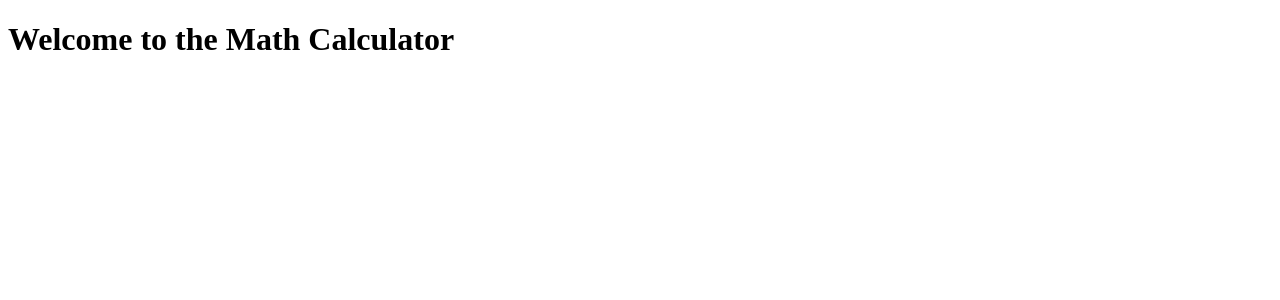
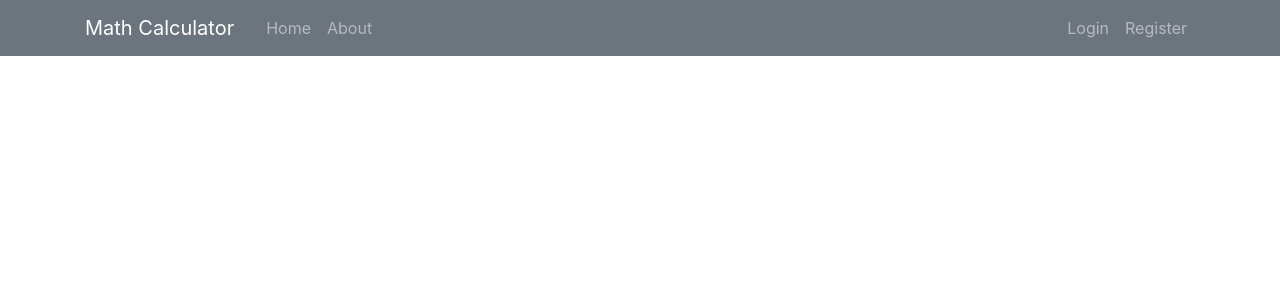
Before and after one commit to am18ah/Python-Math-Calc, a Django app: page / in a window 1280 px wide. Shown: the top 300 px of the page. Run offline with Django 3.2, Linux system fonts and the light colour scheme; some libraries are stand-ins or nearby versions.

Commit message:
added navigation bar and bootstrap

```diff
--- /dev/null
+++ b/django_project/math_app/templates/math_app/base.html
@@ -0,0 +1,45 @@
+<!DOCTYPE html>
+<html>
+<head>
+	 <!-- Required meta tags -->
+    <meta charset="utf-8">
+    <meta name="viewport" content="width=device-width, initial-scale=1, shrink-to-fit=no">
+
+    <!-- Bootstrap CSS -->
+    <link rel="stylesheet" href="https://maxcdn.bootstrapcdn.com/bootstrap/4.0.0/css/bootstrap.min.css" integrity="sha384-Gn5384xqQ1aoWXA+058RXPxPg6fy4IWvTNh0E263XmFcJlSAwiGgFAW/dAiS6JXm" crossorigin="anonymous">
+
+	{% if title %}
+		<title>Math Calculator - {{ title }}</title>
+	{% else %}
+		<title>Math Calculator</title>
+	{% endif %}
+</head>
+<body>
+	<header class="site-header">
+	  <nav class="navbar navbar-expand-md bg-secondary navbar-dark fixed-top">
+	    <div class="container">
+	      <a class="navbar-brand mr-4" href="/">Math Calculator</a>
+	      <button class="navbar-toggler" type="button" data-toggle="collapse" data-target="#navbarToggle" aria-controls="navbarToggle" aria-expanded="false" aria-label="Toggle navigation">
+	      <span class="navbar-toggler-icon"></span>
+	      </button>
+	      <div class="collapse navbar-collapse" id="navbarToggle">
+	        <div class="navbar-nav mr-auto">
+	          <a class="nav-item nav-link" href="/">Home</a>
+	          <a class="nav-item nav-link" href="/about">About</a>
+	        </div>
+	        <!-- Navbar Right Side -->
+	        <div class="navbar-nav">
+	          <a class="nav-item nav-link" href="#">Login</a>
+	          <a class="nav-item nav-link" href="#">Register</a>
+	        </div>
+	      </div>
+	    </div>
+	  </nav>
+	</header>
+	<!-- Optional JavaScript -->
+    <!-- jQuery first, then Popper.js, then Bootstrap JS -->
+    <script src="https://code.jquery.com/jquery-3.2.1.slim.min.js" integrity="sha384-KJ3o2DKtIkvYIK3UENzmM7KCkRr/rE9/Qpg6aAZGJwFDMVNA/GpGFF93hXpG5KkN" crossorigin="anonymous"></script>
+    <script src="https://cdnjs.cloudflare.com/ajax/libs/popper.js/1.12.9/umd/popper.min.js" integrity="sha384-ApNbgh9B+Y1QKtv3Rn7W3mgPxhU9K/ScQsAP7hUibX39j7fakFPskvXusvfa0b4Q" crossorigin="anonymous"></script>
+    <script src="https://maxcdn.bootstrapcdn.com/bootstrap/4.0.0/js/bootstrap.min.js" integrity="sha384-JZR6Spejh4U02d8jOt6vLEHfe/JQGiRRSQQxSfFWpi1MquVdAyjUar5+76PVCmYl" crossorigin="anonymous"></script>
+</body>
+</html>
--- a/django_project/math_app/templates/math_app/home.html
+++ b/django_project/math_app/templates/math_app/home.html
@@ -1,10 +1,5 @@
-<!DOCTYPE html>
-<html>
-<head>
-	<meta charset="utf-8">
-	<title></title>
-</head>
-<body>
+{% extends "math_app/base.html" %}
+{% block content %}
 	<h1>Welcome to the Math Calculator</h1>
-</body>
-</html>
+
+{% endblock content %}
--- a/django_project/math_app/views.py
+++ b/django_project/math_app/views.py
@@ -5,4 +5,4 @@ def home(request):
     return render(request, 'math_app/home.html')
 
 def about(request):
-    return render(request, 'math_app/about.html')
+    return render(request, 'math_app/about.html', {'title': 'About'})
```
Also changed, not shown: django_project/math_app/templates/math_app/about.html (+3 -9 lines), django_project/math_app/urls.py (line endings or trailing spaces).
